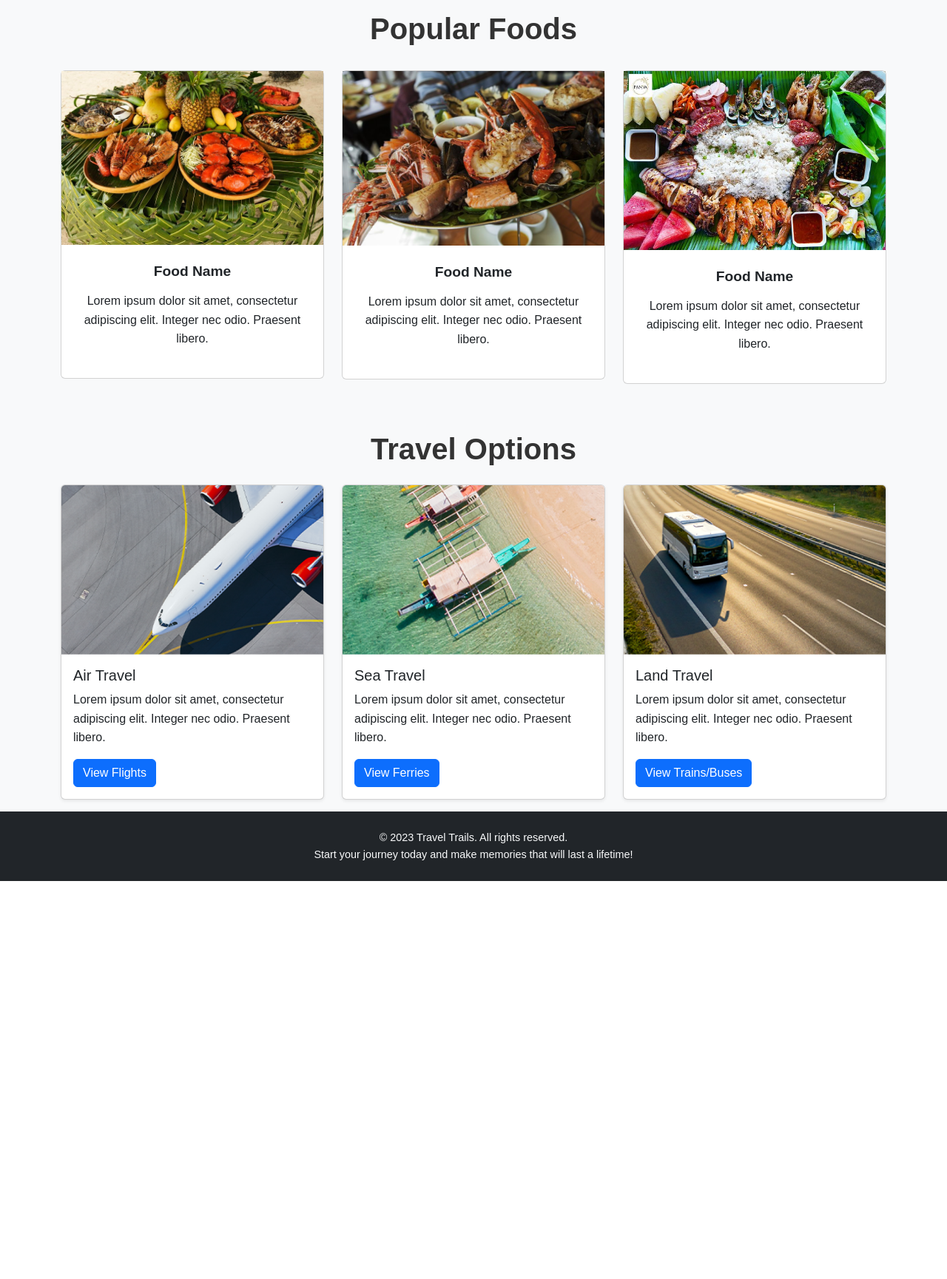
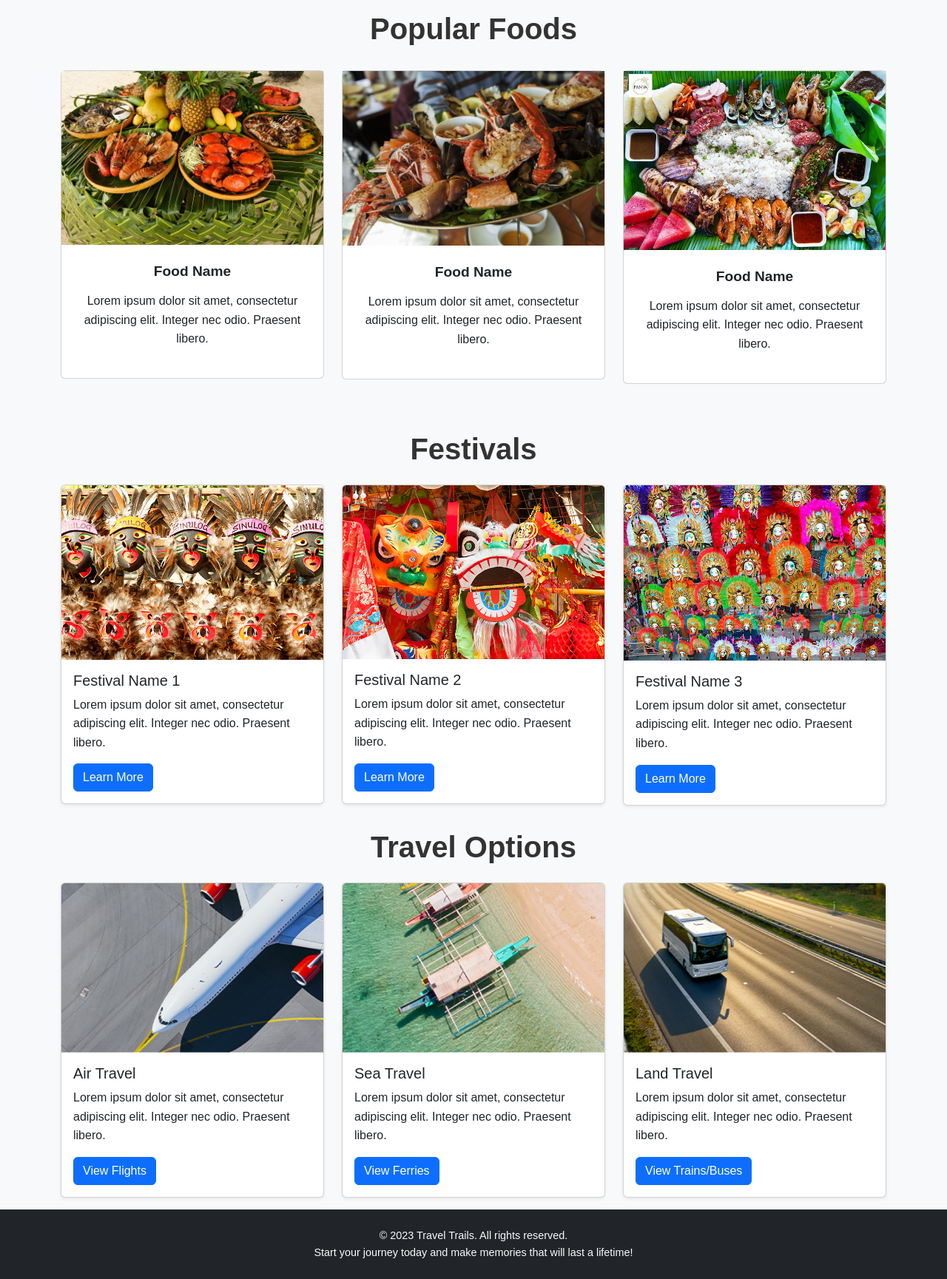
Before and after one commit to ei-accerly/Hackathon, a Django app: a page that uses templates/destinationPage.html in a window 1280 px wide. Shown: the part 1952-3681 px from the top of the page at 74% size. Before the commit the page ends 3143 px from the top, so only its background shows below. Run offline with Django 4.2, Linux system fonts and the light colour scheme; data that the repository does not hold is empty; some libraries are stand-ins or nearby versions.

Commit message:
edit in destination page, add festival section

```diff
--- a/templates/destinationPage.html
+++ b/templates/destinationPage.html
@@ -488,6 +488,55 @@
     </div>
   </section>
 
+  <section id="festivals" class="bg-light">
+    <div class="container">
+      <h2 class="text-center mb-4">Festivals</h2>
+
+      <div class="row">
+        <div class="col-md-4">
+          <div class="festival-card">
+            <div class="card shadow-sm">
+              <img src="/festival1.jpg" alt="Festival 1" class="card-img-top">
+              <div class="card-body">
+                <h5 class="card-title">Festival Name 1</h5>
+                <p class="card-text">Lorem ipsum dolor sit amet, consectetur adipiscing elit. Integer nec odio.
+                  Praesent libero.</p>
+                <a href="#" class="btn btn-primary">Learn More</a>
+              </div>
+            </div>
+          </div>
+        </div>
+        <div class="col-md-4">
+          <div class="festival-card">
+            <div class="card shadow-sm">
+              <img src="/festival2.jpg" alt="Festival 2" class="card-img-top">
+              <div class="card-body">
+                <h5 class="card-title">Festival Name 2</h5>
+                <p class="card-text">Lorem ipsum dolor sit amet, consectetur adipiscing elit. Integer nec odio.
+                  Praesent libero.</p>
+                <a href="#" class="btn btn-primary">Learn More</a>
+              </div>
+            </div>
+          </div>
+        </div>
+        <div class="col-md-4">
+          <div class="festival-card">
+            <div class="card shadow-sm">
+              <img src="/festival3.jpg" alt="Festival 3" class="card-img-top">
+              <div class="card-body">
+                <h5 class="card-title">Festival Name 3</h5>
+                <p class="card-text">Lorem ipsum dolor sit amet, consectetur adipiscing elit. Integer nec odio.
+                  Praesent libero.</p>
+                <a href="#" class="btn btn-primary">Learn More</a>
+              </div>
+            </div>
+          </div>
+        </div>
+      </div>
+    </div>
+  </section>
+
+
   <section id="travel-options" class="bg-light">
     <div class="container">
       <h2 class="text-center mb-4">Travel Options</h2>
```
Also changed, not shown: images/festival1.jpg (added), images/festival2.jpg (added), images/festival3.jpg (added).
